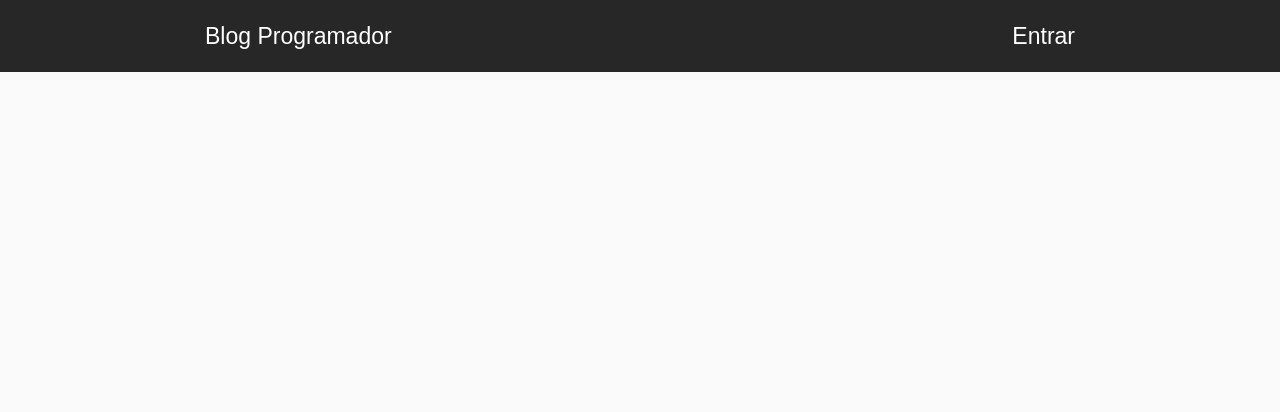
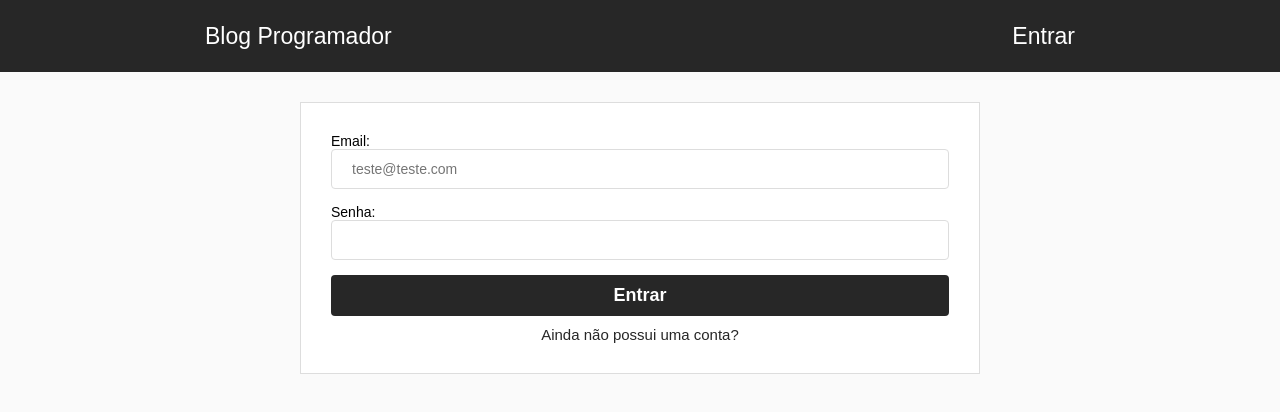
Before and after one commit to felipe1000cardozo/FirebaseBlog, a React (Create React App) app: page /login in a window 1280 px wide. Shown: the top 412 px of the page. Built offline with nearby package versions, Linux system fonts and the light colour scheme; no server answers.

Commit message:
Creating login sistem and page

```diff
--- a/src/App.js
+++ b/src/App.js
@@ -7,6 +7,7 @@
 
 import Home from "./components/Home";
 import Header from "./components/Header";
+import Login from "./components/Login";
 
 const App = () => {
   const [firebaseInitialized, setFirebaseInitialized] = useState(false);
@@ -23,6 +24,7 @@
       <Header />
       <Switch>
         <Route exact path="/" component={Home} />
+        <Route exact path="/login" component={Login} />
       </Switch>
     </BrowserRouter>
   ) : (
--- a/src/components/Home/index.jsx
+++ b/src/components/Home/index.jsx
@@ -1,5 +1,6 @@
 import React, { useState, useEffect } from "react";
 import firebase from "../../firebase";
+import { Post } from "./style";
 
 const Home = () => {
   const [posts, setPosts] = useState([]);
@@ -23,7 +24,7 @@
   }, []);
 
   return (
-    <section>
+    <Post>
       {posts.map(post => {
         return (
           <article key={post.key}>
@@ -40,7 +41,7 @@
           </article>
         );
       })}
-    </section>
+    </Post>
   );
 };
 
--- a/src/components/Home/style.js
+++ b/src/components/Home/style.js
@@ -0,0 +1,35 @@
+import styled from "styled-components";
+
+export const Post = styled.section`
+  width: 100%;
+  max-width: 930px;
+  margin: 0 auto;
+  padding: 0 30px;
+
+  article {
+    background-color: #fff;
+    border: 1px solid #ddd;
+    margin-top: 30px;
+    margin-bottom: 10px;
+    header {
+      padding: 20px;
+      display: flex;
+      align-items: center;
+      strong {
+        display: flex;
+        flex-direction: column;
+      }
+      span {
+        font-size: 13px;
+        padding-top: 5px;
+      }
+    }
+    img {
+      width: 100%;
+    }
+    footer {
+      padding: 20px;
+      word-wrap: break-word;
+    }
+  }
+`;
--- a/src/components/Login/index.jsx
+++ b/src/components/Login/index.jsx
@@ -0,0 +1,58 @@
+import React, { useState } from "react";
+import { Link, withRouter } from "react-router-dom";
+import firebase from "../../firebase";
+
+import { StyledLogin } from "./style";
+
+const Login = () => {
+  const [email, setEmail] = useState("");
+  const [password, setPassword] = useState("");
+
+  function entrar(e) {
+    e.preventDefault();
+  }
+
+  async function login() {
+    try {
+      await firebase.login(email, password).cath(error => {
+        if (error.code === "auth/user-not-fount") {
+          alert("Este usuario não exite!");
+        } else {
+          alert("Codigo de erro:" + error.code);
+          return null;
+        }
+      });
+    } catch (error) {
+      alert(error.message);
+    }
+  }
+
+  return (
+    <StyledLogin>
+      <form onSubmit={entrar}>
+        <label>Email:</label>
+        <input
+          type="Email"
+          autoComplete="on"
+          autoFocus
+          value={email}
+          onChange={e => setEmail(e.target.value)}
+          placeholder="teste@teste.com"
+        />
+
+        <label>Senha:</label>
+        <input
+          type="password"
+          value={password}
+          onChange={e => setPassword(e.target.value)}
+        />
+
+        <button type="submit">Entrar</button>
+
+        <Link to="/register">Ainda não possui uma conta?</Link>
+      </form>
+    </StyledLogin>
+  );
+};
+
+export default withRouter(Login);
--- /dev/null
+++ b/src/components/Login/style.js
@@ -0,0 +1,39 @@
+import styled from "styled-components";
+
+export const StyledLogin = styled.section`
+  form {
+    width: 100%;
+    max-width: 680px;
+    margin: 30px auto 0;
+    padding: 30px;
+    background-color: #fff;
+    border: 1px solid #ddd;
+    display: flex;
+    flex-direction: column;
+    input {
+      margin-bottom: 15px;
+      height: 40px;
+      border-radius: 4px;
+      border: 1px solid #ddd;
+      padding: 0 20px;
+      font-size: 14px;
+    }
+    button {
+      padding: 10px 20px;
+      border-radius: 4px;
+      background-color: #272727;
+      color: #fff;
+      font-size: 18px;
+      font-weight: bold;
+      border: 0;
+      cursor: pointer;
+    }
+    a {
+      text-align: center;
+      text-decoration: none;
+      color: #272727;
+      font-size: 15px;
+      margin-top: 10px;
+    }
+  }
+`;
```
